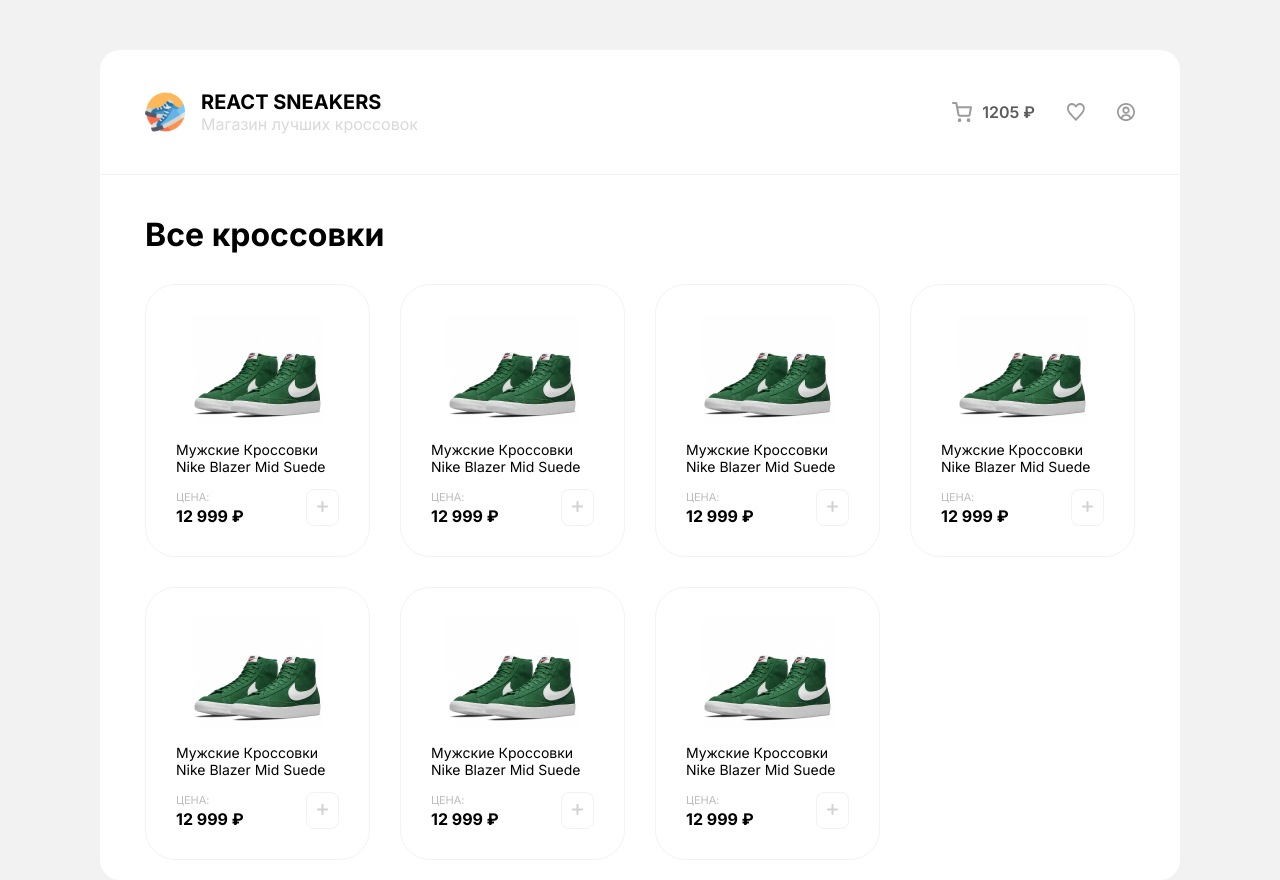
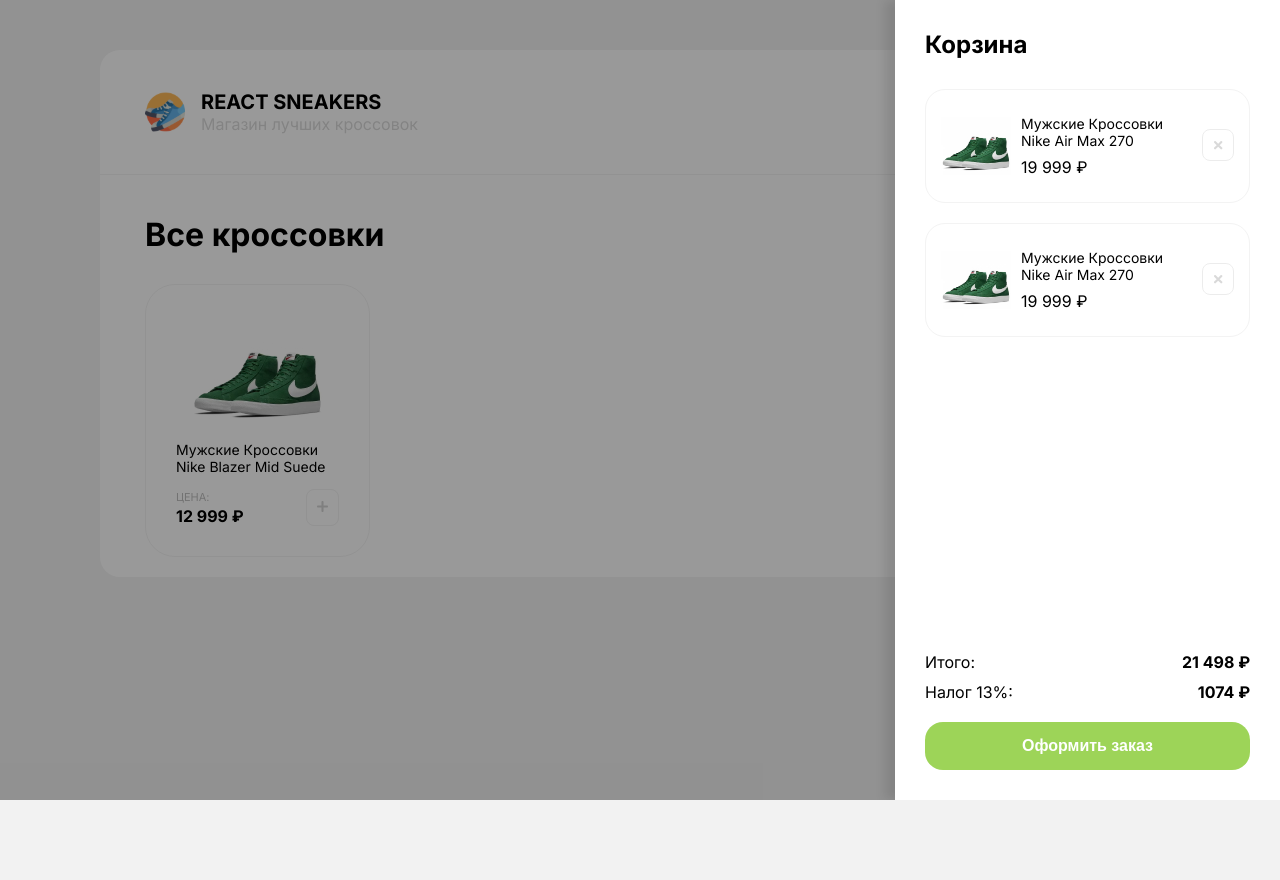
Before and after one commit to pavelelyutin/react-sneakers, a React (Create React App) app: page / in a window 1280 px wide. After the commit the page ends 800 px from the top, so only its background shows below. Built offline with nearby package versions, Linux system fonts and the light colour scheme; the HTML template or start-up script is replaced by a standard one.

Commit message:
add cart

```diff
--- a/src/App.jsx
+++ b/src/App.jsx
@@ -1,6 +1,74 @@
 function App() {
   return (
     <body>
+      {/* cart */}
+      <div className="cart">
+        <div className="cart__drawer">
+          <h2 className="cart__title">Корзина</h2>
+          <ul className="cart__list list-reset">
+            <li className="cart__item">
+              <article className="cart__card cart-card">
+                <img
+                  width={70}
+                  src="/images/products/1.jpg"
+                  alt=""
+                  className="cart-card__image"
+                />
+                <div className="cart-card__info">
+                  {" "}
+                  <h3 className="cart-card__title">
+                    Мужские Кроссовки Nike Air Max 270
+                  </h3>
+                  <span className="cart-card__price">19 999 ₽</span>
+                </div>
+
+                <button className="cart-card__remove btn-reset">
+                  <img src="/images/icons/remove.svg" alt="Удалить товар" />
+                </button>
+              </article>
+            </li>
+
+            <li className="cart__item">
+              <article className="cart__card cart-card">
+                <img
+                  width={70}
+                  src="/images/products/1.jpg"
+                  alt=""
+                  className="cart-card__image"
+                />
+                <div className="cart-card__info">
+                  {" "}
+                  <h3 className="cart-card__title">
+                    Мужские Кроссовки Nike Air Max 270
+                  </h3>
+                  <span className="cart-card__price">19 999 ₽</span>
+                </div>
+
+                <button className="cart-card__remove btn-reset">
+                  <img src="/images/icons/remove.svg" alt="Удалить товар" />
+                </button>
+              </article>
+            </li>
+          </ul>
+          <div className="cart__bottom">
+            <div className="cart__info">
+              <div className="cart__total">
+                <div className="cart__price">
+                  <span>Итого:</span>
+                  <strong>21 498 ₽</strong>
+                </div>
+                <div className="cart__tax">
+                  <span>Налог 13%:</span>
+                  <strong>1074 ₽</strong>
+                </div>
+              </div>
+            </div>
+            <button className="cart__button button btn-reset">Оформить заказ</button>
+          </div>
+        </div>
+      </div>
+
+      {/* wrapper */}
       <div className="wrapper">
         {/* header */}
         <header className="header">
@@ -43,6 +111,7 @@
             <div className="products__container container">
               <h2 className="products__title">Все кроссовки</h2>
               <ul className="products__list list-reset">
+                <li className="products__item">
                   <article className="products__card card">
                     <img
                       className="card__image"
@@ -75,153 +144,7 @@
                       </button>
                     </div>
                   </article>
-
-                <article className="products__card card">
-                  <img
-                    className="card__image"
-                    width="133"
-                    height="112"
-                    src="/images/products/1.jpg"
-                    alt="Nike Blazer"
-                  />
-                  <h3 className="card__title">
-                    Мужские Кроссовки Nike Blazer Mid Suede
-                  </h3>
-                  <div className="card__bottom">
-                    <div className="card__price">
-                      <span className="card__price-title">Цена:</span>
-                      <span className="card__price-number">12 999 ₽</span>
-                    </div>
-                    <button className="card__button-add btn-reset">
-                      <svg
-                        width="11"
-                        height="11"
-                        viewBox="0 0 11 11"
-                        fill="none"
-                        xmlns="http://www.w3.org/2000/svg"
-                      >
-                        <path
-                          d="M9.99857 4.46453H6.53544V1.00152C6.53544 -0.333841 4.46443 -0.333841 4.46443 1.00152V4.46453H1.0013C-0.333767 4.46453 -0.333767 6.53547 1.0013 6.53547H4.46443V9.99848C4.46443 11.3338 6.53544 11.3338 6.53544 9.99848V6.53547H9.99857C11.3338 6.53547 11.3338 4.46453 9.99857 4.46453Z"
-                          fill="#D3D3D3"
-                        />
-                      </svg>
-                    </button>
-                  </div>
-                </article>
-
-                <article className="products__card card">
-                  <img
-                    className="card__image"
-                    width="133"
-                    height="112"
-                    src="/images/products/1.jpg"
-                    alt="Nike Blazer"
-                  />
-                  <h3 className="card__title">
-                    Мужские Кроссовки Nike Blazer Mid Suede
-                  </h3>
-                  <div className="card__bottom">
-                    <div className="card__price">
-                      <span className="card__price-title">Цена:</span>
-                      <span className="card__price-number">12 999 ₽</span>
-                    </div>
-                    <button className="card__button-add btn-reset">
-                      <svg
-                        width="11"
-                        height="11"
-                        viewBox="0 0 11 11"
-                        fill="none"
-                        xmlns="http://www.w3.org/2000/svg"
-                      >
-                        <path
-                          d="M9.99857 4.46453H6.53544V1.00152C6.53544 -0.333841 4.46443 -0.333841 4.46443 1.00152V4.46453H1.0013C-0.333767 4.46453 -0.333767 6.53547 1.0013 6.53547H4.46443V9.99848C4.46443 11.3338 6.53544 11.3338 6.53544 9.99848V6.53547H9.99857C11.3338 6.53547 11.3338 4.46453 9.99857 4.46453Z"
-                          fill="#D3D3D3"
-                        />
-                      </svg>
-                    </button>
-                  </div>
-                </article>
-
-                <article className="products__card card">
-                  <img
-                    className="card__image"
-                    width="133"
-                    height="112"
-                    src="/images/products/1.jpg"
-                    alt="Nike Blazer"
-                  />
-                  <h3 className="card__title">
-                    Мужские Кроссовки Nike Blazer Mid Suede
-                  </h3>
-                  <div className="card__bottom">
-                    <div className="card__price">
-                      <span className="card__price-title">Цена:</span>
-                      <span className="card__price-number">12 999 ₽</span>
-                    </div>
-                    <button className="card__button-add btn-reset">
-                      <svg
-                        width="11"
-                        height="11"
-                        viewBox="0 0 11 11"
-                        fill="none"
-                        xmlns="http://www.w3.org/2000/svg"
-                      >
-                        <path
-                          d="M9.99857 4.46453H6.53544V1.00152C6.53544 -0.333841 4.46443 -0.333841 4.46443 1.00152V4.46453H1.0013C-0.333767 4.46453 -0.333767 6.53547 1.0013 6.53547H4.46443V9.99848C4.46443 11.3338 6.53544 11.3338 6.53544 9.99848V6.53547H9.99857C11.3338 6.53547 11.3338 4.46453 9.99857 4.46453Z"
-                          fill="#D3D3D3"
-                        />
-                      </svg>
-                    </button>
-                  </div>
-                </article>
-
-                                <article className="products__card card">
-                  <img className="card__image" width="133" height="112" src="/images/products/1.jpg" alt="Nike Blazer" />
-                  <h3 className="card__title">Мужские Кроссовки Nike Blazer Mid Suede</h3>
-                  <div className="card__bottom">
-                    <div className="card__price">
-                      <span className="card__price-title">Цена:</span>
-                      <span className="card__price-number">12 999 ₽</span>
-                    </div>
-                    <button className="card__button-add btn-reset">
-                      <svg width="11" height="11" viewBox="0 0 11 11" fill="none" xmlns="http://www.w3.org/2000/svg">
-                        <path d="M9.99857 4.46453H6.53544V1.00152C6.53544 -0.333841 4.46443 -0.333841 4.46443 1.00152V4.46453H1.0013C-0.333767 4.46453 -0.333767 6.53547 1.0013 6.53547H4.46443V9.99848C4.46443 11.3338 6.53544 11.3338 6.53544 9.99848V6.53547H9.99857C11.3338 6.53547 11.3338 4.46453 9.99857 4.46453Z" fill="#D3D3D3"/>
-                      </svg>
-                    </button>
-                  </div>
-                </article>
-
-                                <article className="products__card card">
-                  <img className="card__image" width="133" height="112" src="/images/products/1.jpg" alt="Nike Blazer" />
-                  <h3 className="card__title">Мужские Кроссовки Nike Blazer Mid Suede</h3>
-                  <div className="card__bottom">
-                    <div className="card__price">
-                      <span className="card__price-title">Цена:</span>
-                      <span className="card__price-number">12 999 ₽</span>
-                    </div>
-                    <button className="card__button-add btn-reset">
-                      <svg width="11" height="11" viewBox="0 0 11 11" fill="none" xmlns="http://www.w3.org/2000/svg">
-                        <path d="M9.99857 4.46453H6.53544V1.00152C6.53544 -0.333841 4.46443 -0.333841 4.46443 1.00152V4.46453H1.0013C-0.333767 4.46453 -0.333767 6.53547 1.0013 6.53547H4.46443V9.99848C4.46443 11.3338 6.53544 11.3338 6.53544 9.99848V6.53547H9.99857C11.3338 6.53547 11.3338 4.46453 9.99857 4.46453Z" fill="#D3D3D3"/>
-                      </svg>
-                    </button>
-                  </div>
-                </article>
-
-                                <article className="products__card card">
-                  <img className="card__image" width="133" height="112" src="/images/products/1.jpg" alt="Nike Blazer" />
-                  <h3 className="card__title">Мужские Кроссовки Nike Blazer Mid Suede</h3>
-                  <div className="card__bottom">
-                    <div className="card__price">
-                      <span className="card__price-title">Цена:</span>
-                      <span className="card__price-number">12 999 ₽</span>
-                    </div>
-                    <button className="card__button-add btn-reset">
-                      <svg width="11" height="11" viewBox="0 0 11 11" fill="none" xmlns="http://www.w3.org/2000/svg">
-                        <path d="M9.99857 4.46453H6.53544V1.00152C6.53544 -0.333841 4.46443 -0.333841 4.46443 1.00152V4.46453H1.0013C-0.333767 4.46453 -0.333767 6.53547 1.0013 6.53547H4.46443V9.99848C4.46443 11.3338 6.53544 11.3338 6.53544 9.99848V6.53547H9.99857C11.3338 6.53547 11.3338 4.46453 9.99857 4.46453Z" fill="#D3D3D3"/>
-                      </svg>
-                    </button>
-                  </div>
-                </article>
+                </li>
               </ul>
             </div>
           </section>
--- a/src/index.scss
+++ b/src/index.scss
@@ -1,3 +1,7 @@
+* {
+  box-sizing: border-box;
+}
+
 body {
   margin: 0;
   font-family: "Inter", sans-serif;
@@ -30,6 +34,15 @@
   padding: 0;
   background-color: transparent;
   cursor: pointer;
+}
+
+.button {
+  border-radius: 18px;
+  padding: 15px 10px;
+  color: #fff;
+  font-size: 16px;
+  font-weight: 600;
+  background-color: #9dd458;
 }
 
 /* header */
@@ -146,3 +159,94 @@
     padding: 10px;
   }
 }
+
+/* cart */
+.cart {
+  position: absolute;
+  top: 0;
+  left: 0;
+  width: 100%;
+  height: 100vh;
+  background-color: rgb(0, 0, 0, .4);
+
+  &__drawer {
+    position: absolute;
+    display: flex;
+    flex-direction: column;
+    top: 0;
+    right: 0;
+    width: 385px;
+    height: 100vh;
+    right: 0;
+    padding: 30px;
+    box-shadow: -10px 0px 10px 0px rgba(0, 0, 0, 0.1);
+    background-color: #fff;
+  }
+
+  &__title {
+    margin: 0;
+    margin-bottom: 30px;
+    font-size: 24px;
+    font-weight: bold;
+  }
+
+  &__list {
+    display: flex;
+    flex-direction: column;
+    align-items: center;
+    gap: 20px;
+  }
+
+  &__bottom {
+    margin-top: auto;
+  }
+
+  &__total {
+    margin-bottom: 20px;
+  }
+
+  &__button {
+    width: 100%;
+  }
+
+  &__price {
+    margin-bottom: 10px;
+  }
+
+  &__price,
+  &__tax {
+    display: flex;
+    justify-content: space-between;
+    align-items: center;
+  }
+}
+
+.cart-card {
+  display: flex;
+  align-items: center;
+  justify-content: space-between;
+  gap: 10px;
+  border: 1px solid #f3f3f3;
+  border-radius: 20px;
+  padding: 25px 15px 25px 15px;
+
+  &__title {
+    margin: 0;
+    margin-bottom: 8px;
+    font-size: 14px;
+    font-weight: 400;
+  }
+
+  &__price {
+    font-weight: 700px;
+  }
+
+  &__remove {
+    opacity: 0.5;
+    transition: opacity .2s ease-in-out;
+
+    &:hover {
+      opacity: 1;
+    }
+  }
+}
```
Also changed, not shown: public/images/icons/remove.svg (added). Lines whose indentation alone changed are shown as unchanged.
